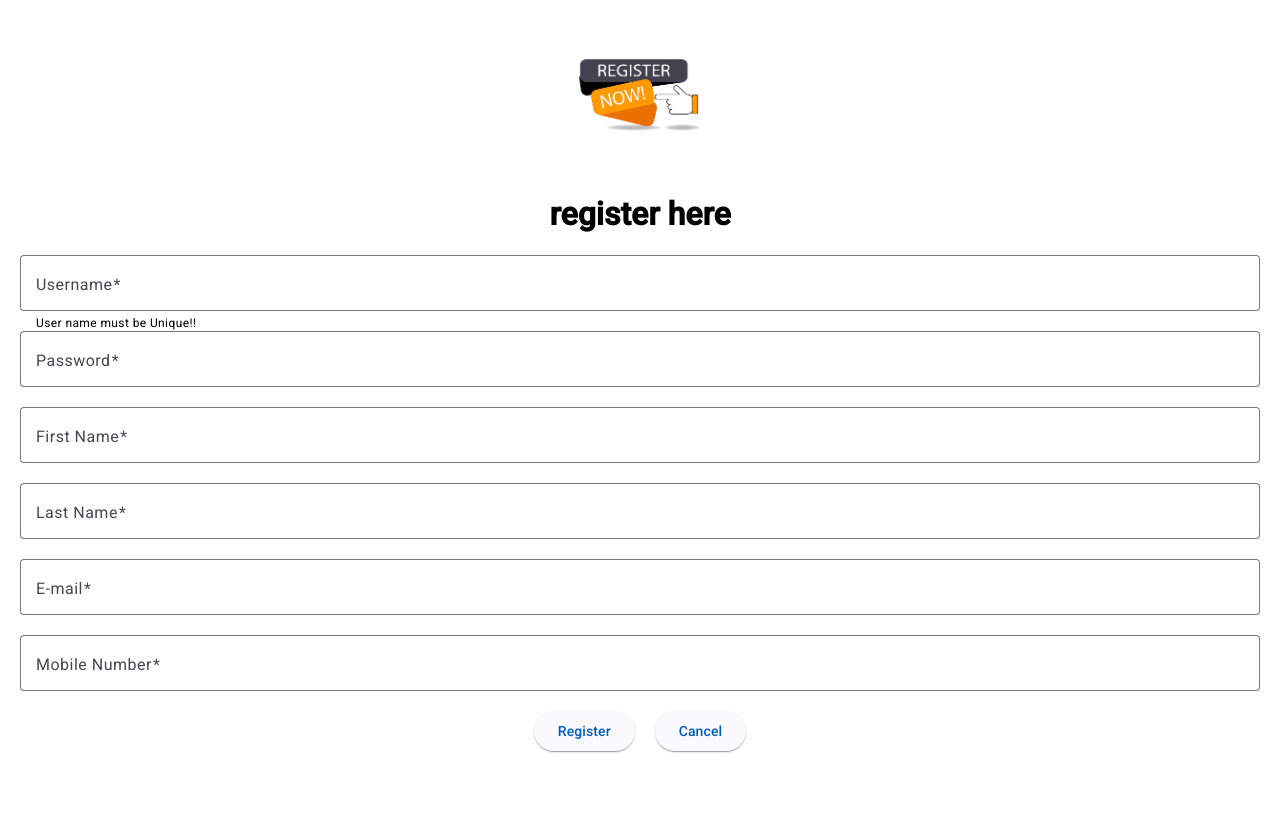
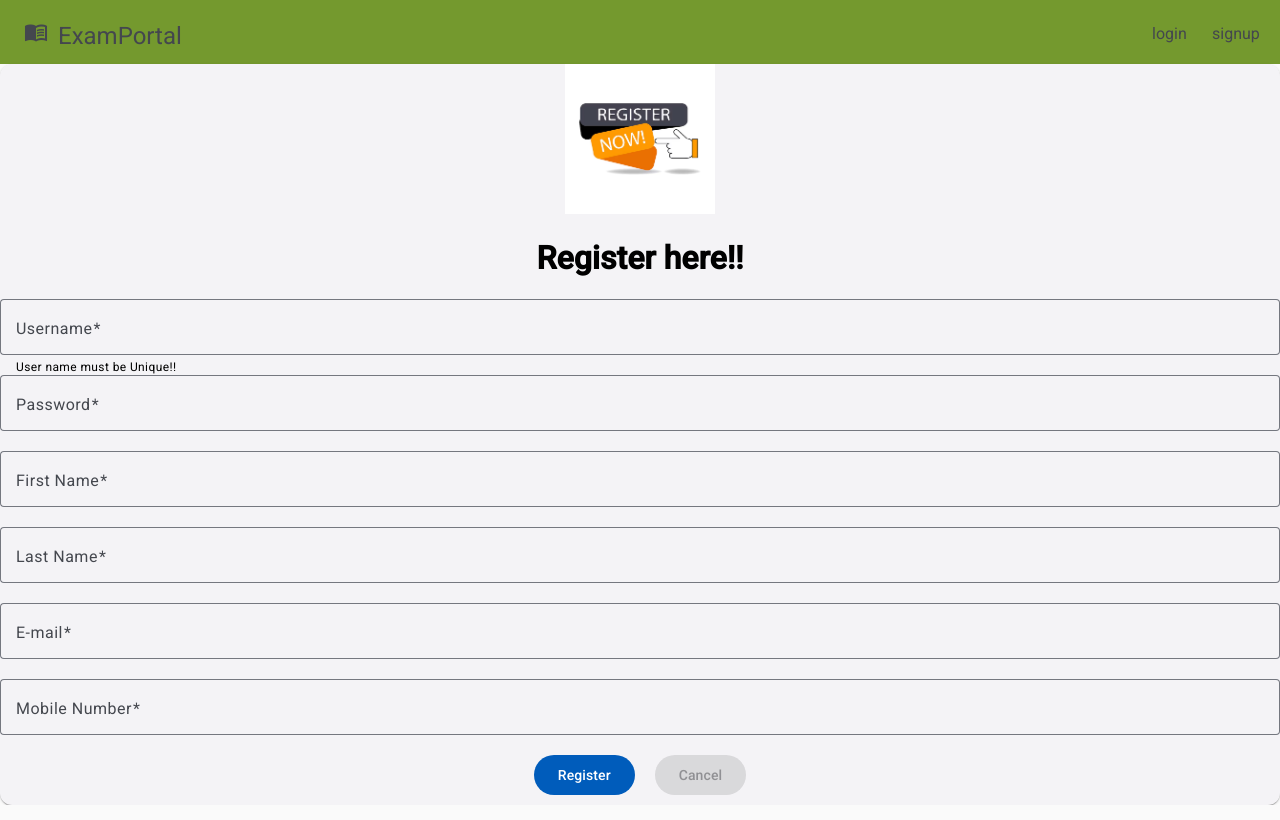
Before and after one commit to yashgarg19/OnlineQuiz_FE, an Angular app: page /signup in a window 1280 px wide. Built offline with nearby package versions, Linux system fonts and the light colour scheme.

Commit message:
implemented nav bar and router link.

```diff
--- a/package.json
+++ b/package.json
@@ -27,7 +27,7 @@
     "zone.js": "~0.15.0"
   },
   "devDependencies": {
-    "@angular-devkit/build-angular": "^19.1.3",
+    "@angular-devkit/build-angular": "^19.1.5",
     "@angular/cli": "^19.1.3",
     "@angular/compiler-cli": "^19.1.0",
     "@types/jasmine": "~5.1.0",
--- a/src/app/app.component.html
+++ b/src/app/app.component.html
@@ -1 +1,4 @@
+<!-- navbar static -->
+<app-navbar></app-navbar>
+
 <router-outlet></router-outlet>
--- a/src/app/components/navbar/navbar.component.css
+++ b/src/app/components/navbar/navbar.component.css
@@ -0,0 +1,7 @@
+.example-spacer {
+    flex: 1 1 auto;
+  }
+ mat-toolbar{
+  /* background-color: rgb(240, 64, 94); */
+  background-color: #74992e;
+ }
--- a/src/app/components/navbar/navbar.component.html
+++ b/src/app/components/navbar/navbar.component.html
@@ -1,3 +1,16 @@
-<h1>this is navbar
+<mat-toolbar color="accent">
+    <a routerLink="/" mat-icon-button class="example-icon" aria-label="Example icon-button with menu icon">
+        <mat-icon>menu_book</mat-icon>
+        <span class="ml10">ExamPortal</span>
+    </a>
 
-</h1>
+    <span class="example-spacer"></span>
+    <a routerLink="/login" style="font-size: medium;" mat-icon-button class="example-icon favorite-icon"
+        aria-label="Example icon-button with heart icon">
+        login
+    </a>
+    <a routerLink="signup" style="font-size: medium;" mat-icon-button class="example-icon favorite-icon ml20 mr20"
+        aria-label="Example icon-button with heart icon">
+        signup
+    </a>
+</mat-toolbar>
--- a/src/app/pages/home/home.component.html
+++ b/src/app/pages/home/home.component.html
@@ -1 +1,10 @@
-<p>Welcome to Exam Portal</p>
+<div class="bootstrap-wrapper">
+    <div class="container">
+        <div class="col-md-6 offset-md-3 text-center">
+            <p>Welcome to Exam Portal</p>
+            <button mat-flat-button class="ml20">
+                Home Page
+            </button>
+        </div>
+    </div>
+</div>
--- a/src/app/pages/log-in/log-in.component.html
+++ b/src/app/pages/log-in/log-in.component.html
@@ -20,9 +20,9 @@
                             <mat-label>Password</mat-label>
                             <input type="password" matInput placeholder="Enter Your Password">
                         </mat-form-field>
-                        <div class="container text-center">
-                            <button mat-raised-button color="primary" type="submit">Login</button>
-                            <button class="ml10" mat-raised-button color="accent">Reset</button>
+                        <div class="container text-center mb10">
+                            <button mat-flat-button color="primary" type="submit">Login</button>
+                            <button class="ml10" mat-flat-button disabled color="accent">Reset</button>
                         </div>
                     </form>
                 </mat-card>
--- a/src/app/pages/sign-up/sign-up.component.html
+++ b/src/app/pages/sign-up/sign-up.component.html
@@ -1,11 +1,12 @@
 <div class="bootstrap-wrapper">
     <div class="container">
-        <div class="row " style="margin: 20px;">
+        <div class="row ">
             <div class="col-md-6 offset-md-3">
+              <mat-card>
                 <div class="container text-center">
                     <img width="150px" src="assets\exam portal sign up img.avif" alt="Image" />
                 </div>
-                <h1 class="text-center">register here</h1>
+                <h1 class="text-center">Register here!!</h1>
                 <form (ngSubmit)="formSubmit()">
                     <!-- Username Field -->
                     <mat-form-field class="full-width" appearance="outline">
@@ -54,11 +55,12 @@
                          [(ngModel)]="user.phone" name="phone"
                         type="number" matInput placeholder="Enter Your Mobile Number">
                       </mat-form-field>
-                      <div class="container text-center">
-                        <button type="submit" mat-raised-button color="primary">Register</button>
-                        <button class="ml20" mat-raised-button  color="accent">Cancel</button>
+                      <div class="container text-center mb10">
+                        <button type="submit" mat-flat-button color="primary">Register</button>
+                        <button class="ml20" mat-raised-button disabled color="accent">Cancel</button>
                       </div>
                 </form>
+              </mat-card>
             </div>
         </div>
     </div>
--- a/src/app/pages/sign-up/sign-up.component.ts
+++ b/src/app/pages/sign-up/sign-up.component.ts
@@ -35,7 +35,7 @@ export class SignUpComponent implements OnInit{
     this.UserService.addUser(this.user).subscribe(
       (data:any)=>{
           console.log(data);
-          Swal.fire('Successfully Done!!','User Id is '+ data.id,'success');
+          Swal.fire('Successfully Done!!','Your Registration Completed','success');
       },
       (error)=>{
           console.log(error);
--- a/src/styles.css
+++ b/src/styles.css
@@ -1,30 +1,46 @@
-/* You can add global styles to this file, and also import other style files */
+html,
+body {
+    height: 100%;
+    background: #fafafa;
+}
 
-html, body { height: 100%; }
-body { margin: 0; font-family: Roboto, "Helvetica Neue", sans-serif; }
+body {
+    margin: 0;
+    font-family: Roboto, "Helvetica Neue", sans-serif;
+}
 
-.text-center{
+.text-center {
     text-align: center;
 }
 
-.ml20{
+.ml20 {
     margin-left: 20px !important;
 }
-.mr20{
+
+.mr20 {
     margin-right: 20px !important;
-}.mt20{
+}
+
+.mt20 {
     margin-top: 20px !important;
-}.mb20{
+}
+
+.mb20 {
     margin-bottom: 20px !important;
 }
 
-.ml10{
+.ml10 {
     margin-left: 10px !important;
 }
-.mr10{
+
+.mr10 {
     margin-right: 10px !important;
-}.mt10{
+}
+
+.mt10 {
     margin-top: 10px !important;
-}.mb10{
+}
+
+.mb10 {
     margin-bottom: 10px !important;
 }
```
Also changed, not shown: src/app/app.module.ts (+8 -4 lines), 1 other file (tests, documents, lock files or other folders).
